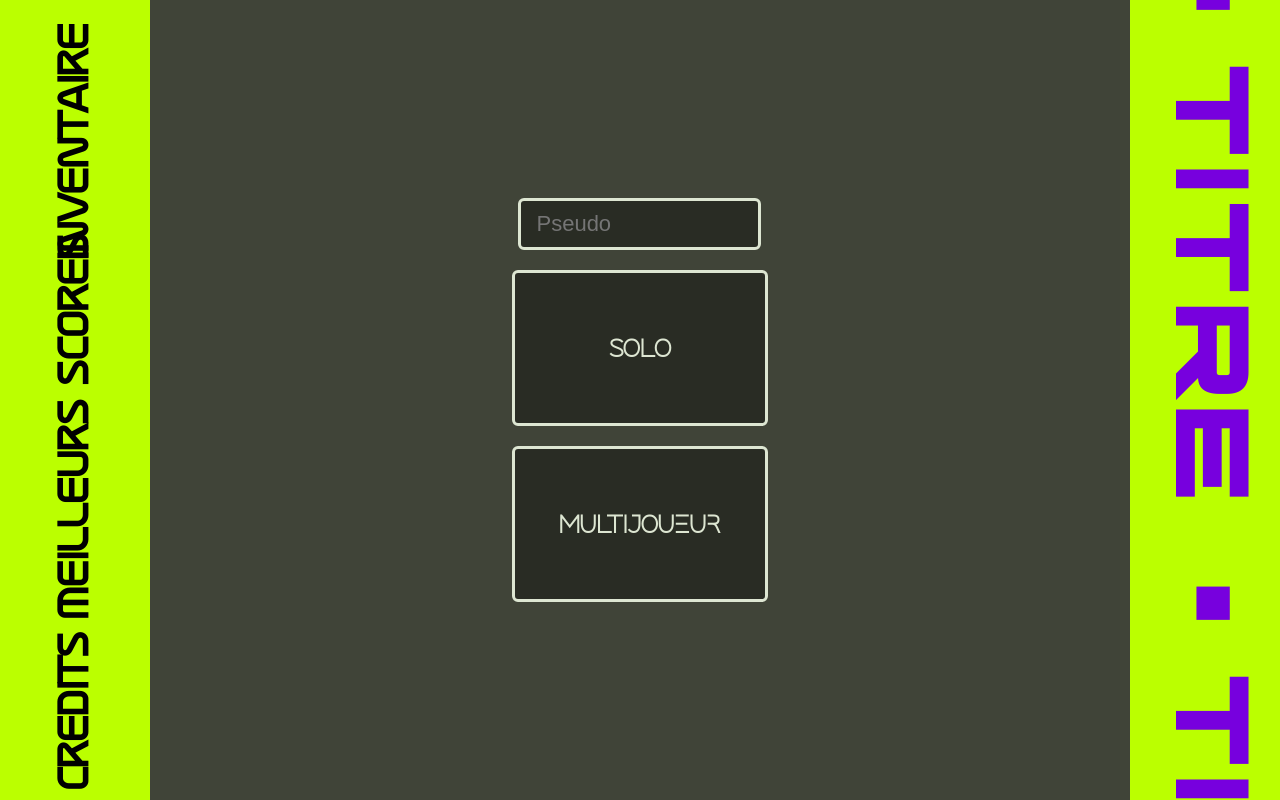
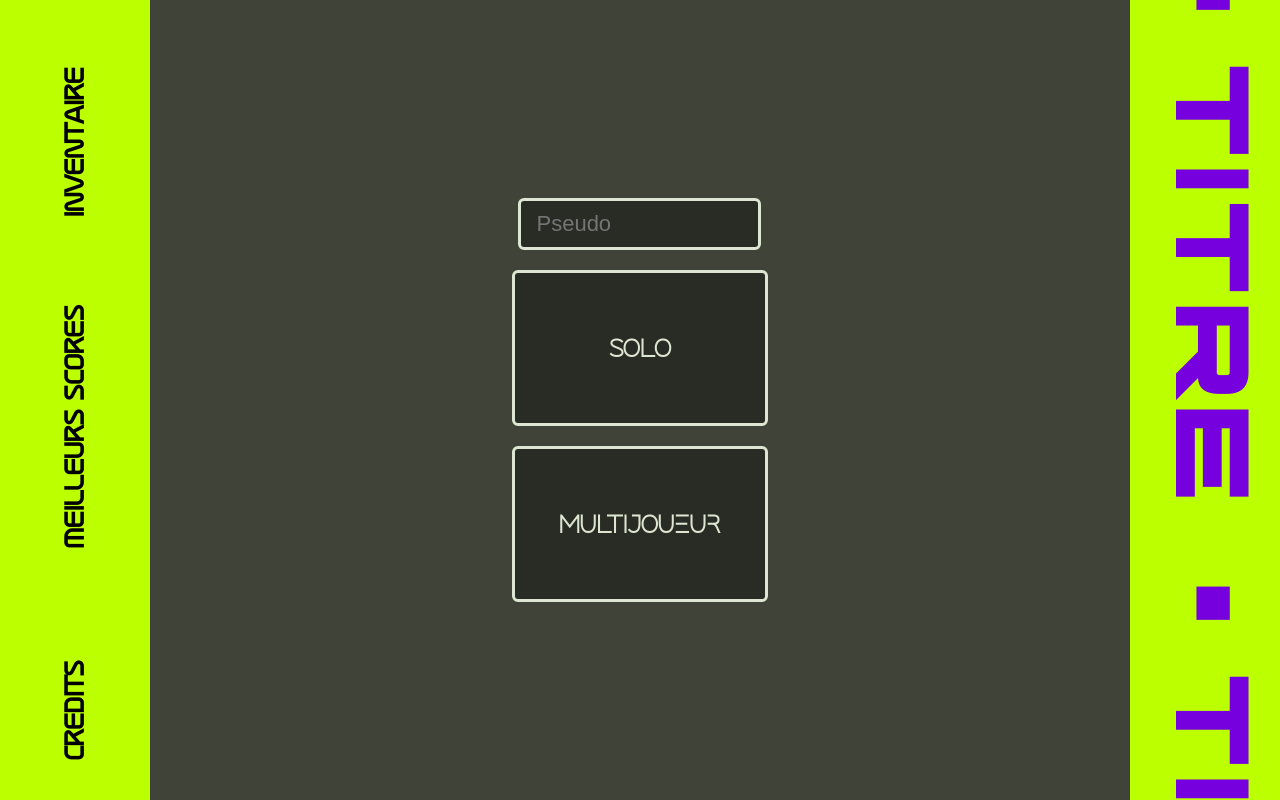
Before and after one commit to Rhapeuh/Crime.io, a website built with Vite: page client/index.html in a window 1280 px wide. Built offline with nearby package versions, Linux system fonts and the light colour scheme; files whose address does not match are found by name.

Commit message:
fix left grid + text size

```diff
--- a/client/public/css/accueil.css
+++ b/client/public/css/accueil.css
@@ -167,7 +167,14 @@ h1 {
 }
 
 .colonne.gauche a {
-    font-size: 38px;
+	display: flex;
+
+	height: 33vh;
+	width: 100%;
+	justify-content: center ;
+	align-items: center;
+
+	font-size: 3vh;
     font-weight: bold;
     text-transform: uppercase;
 	transform: rotate(-180deg);
@@ -211,7 +218,7 @@ h1 {
 
 .colonne.gauche > div.btn-cliquer > a {
 	transition: 0.1s font-size 0.1s;
-	font-size: 44px;
+	font-size: 4vh;
 	border-top-right-radius: 0px;
 	border-bottom-right-radius: 0px;
 }
```
